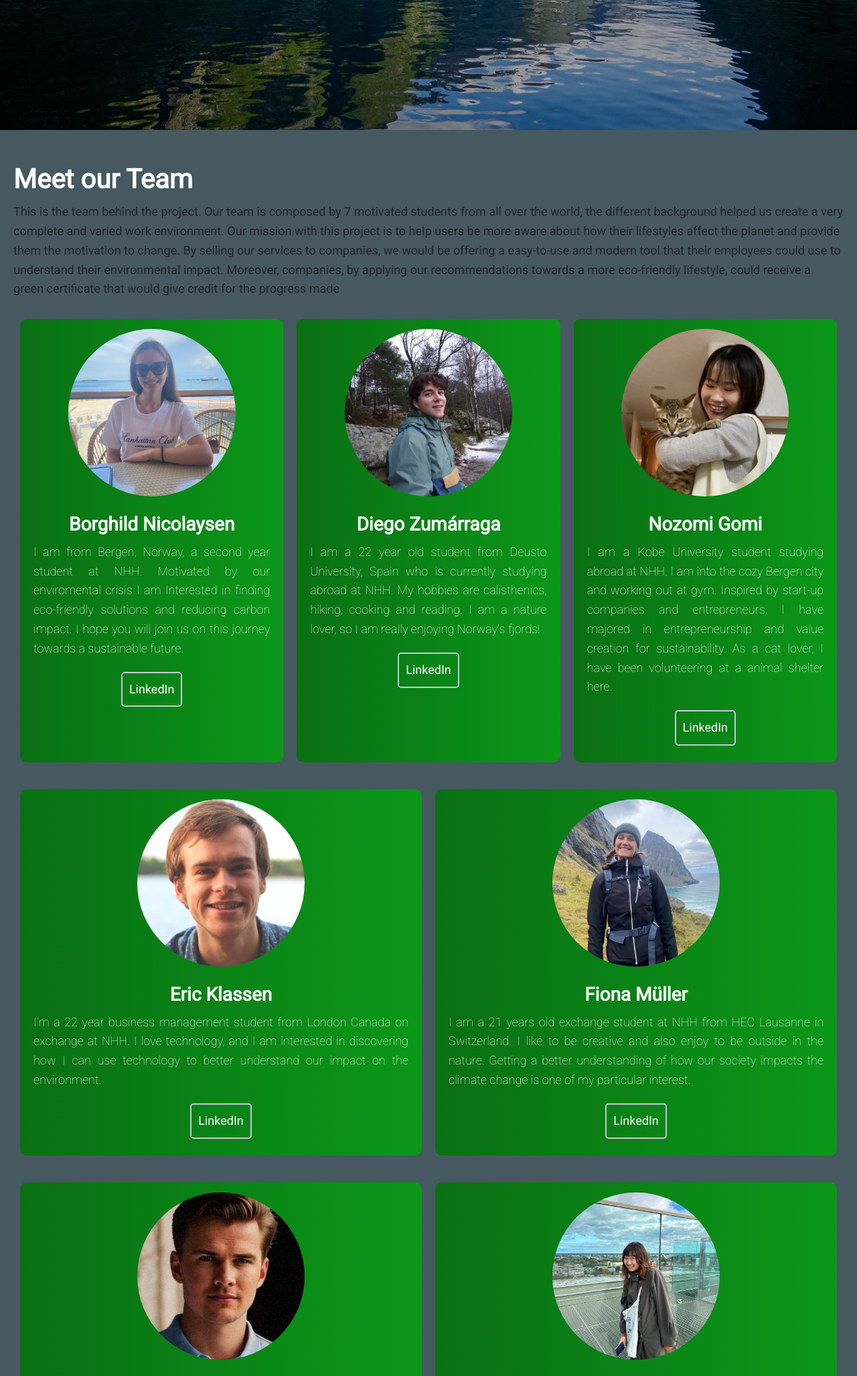
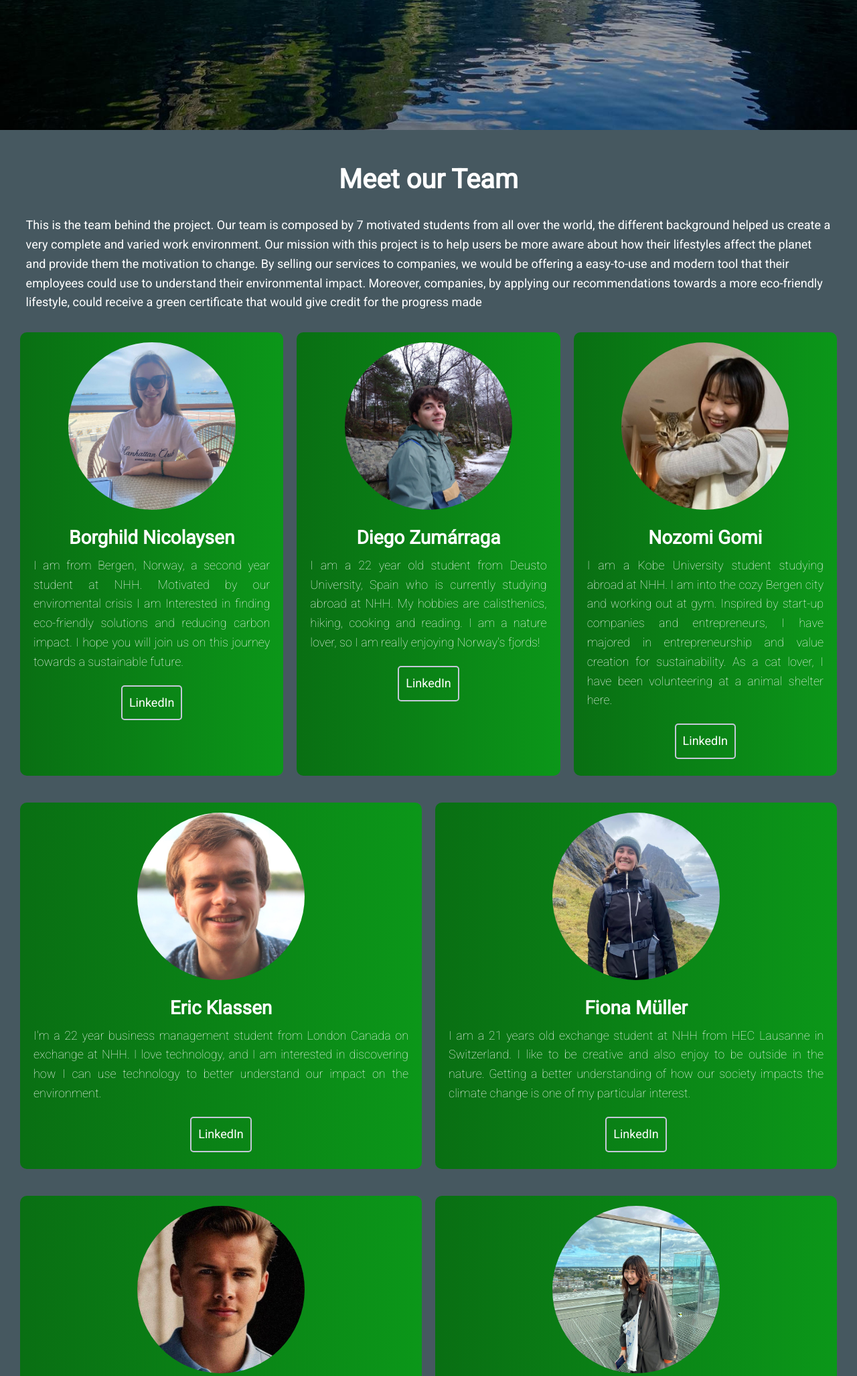
Before and after one commit to eklass3/NHH-FOR19-Group3, a Flask app: page / in a window 1280 px wide. Shown: the part 717-2771 px from the top of the page at 67% size. Run offline with Flask 2, Linux system fonts and the light colour scheme; some libraries are stand-ins or nearby versions.

Commit message:
Update home.html

```diff
--- a/templates/home.html
+++ b/templates/home.html
@@ -14,13 +14,13 @@
 </section>
 
 <!-- Developers -->
-<section class="section_developers">
+<section class="section_developers" style="text-align: center;">
   <div class="container">
+    <div class="developers" style="display: grid; place-items: center;">
+      <h1 style="margin-bottom: 20px;">Meet our Team</h1>
+      <p style="color:white; width: 97%; text-align: left;">This is the team behind the project. Our team is composed by 7 motivated students from all over the world, the different background helped us create a very complete and varied work environment. Our mission with this project is to help users be more aware about how their lifestyles affect the planet and provide them the motivation to change. By selling our services to companies, we would be offering a easy-to-use and modern tool that their employees could use to understand their environmental impact. Moreover, companies, by applying our recommendations towards a more eco-friendly lifestyle, could receive a green certificate that would give credit for the progress made</p>
+    </div>
 
-    <div class="developers" style="display:block;">
-      <h1>Meet our Team</h1>
-      <p>This is the team behind the project. Our team is composed by 7 motivated students from all over the world, the different background helped us create a very complete and varied work environment. Our mission with this project is to help users be more aware about how their lifestyles affect the planet and provide them the motivation to change. By selling our services to companies, we would be offering a easy-to-use and modern tool that their employees could use to understand their environmental impact. Moreover, companies, by applying our recommendations towards a more eco-friendly lifestyle, could receive a green certificate that would give credit for the progress made</p>
-    </div>
 
     <div class="developers">
         <div class="box">
```
